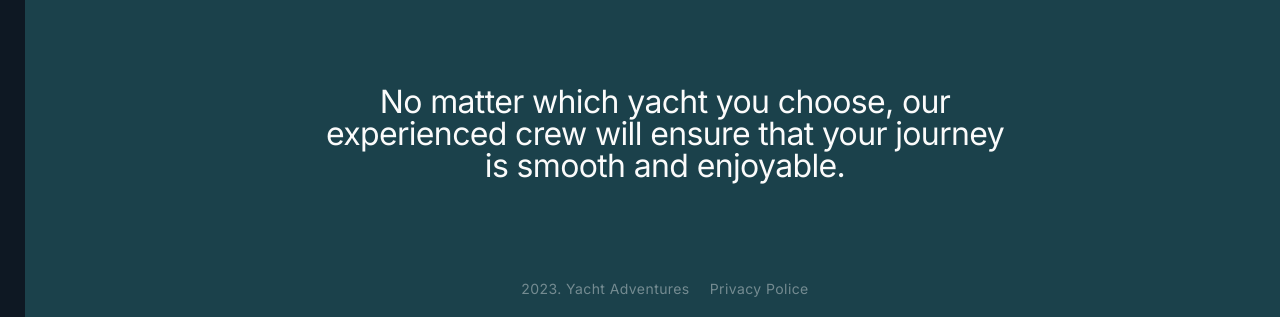
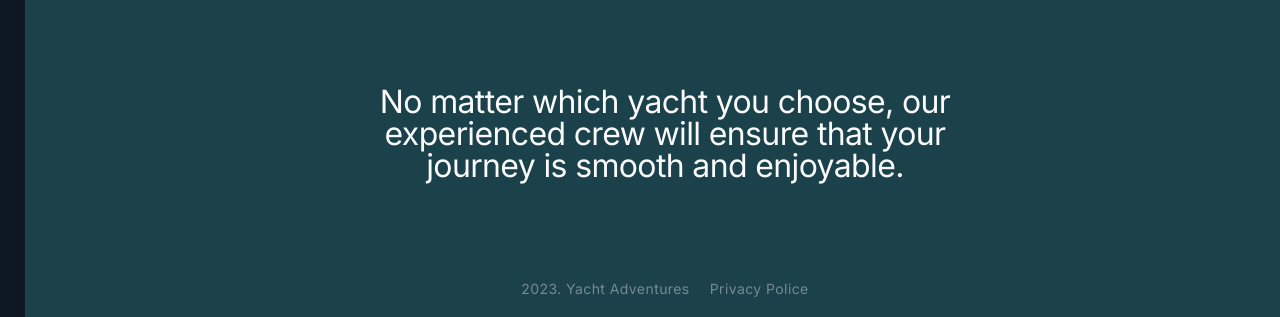
Before and after one commit to GoitStudentsWorks/110_html-css_AnnnaOs, a website built with Vite: page src/index.html in a window 1280 px wide. Shown: the part 4719-5036 px from the top of the page. Built offline with nearby package versions, Linux system fonts and the light colour scheme; files whose address does not match are found by name.

Commit message:
changed max-width desktop

```diff
--- a/src/css/footer.css
+++ b/src/css/footer.css
@@ -308,7 +308,7 @@
         letter-spacing: -0.02em;
         text-align: center;
         color: #FBFBFB;
-        max-width: 693px;
+        max-width: 640px;
         margin: 0 auto 99px auto;
 
     }
```
